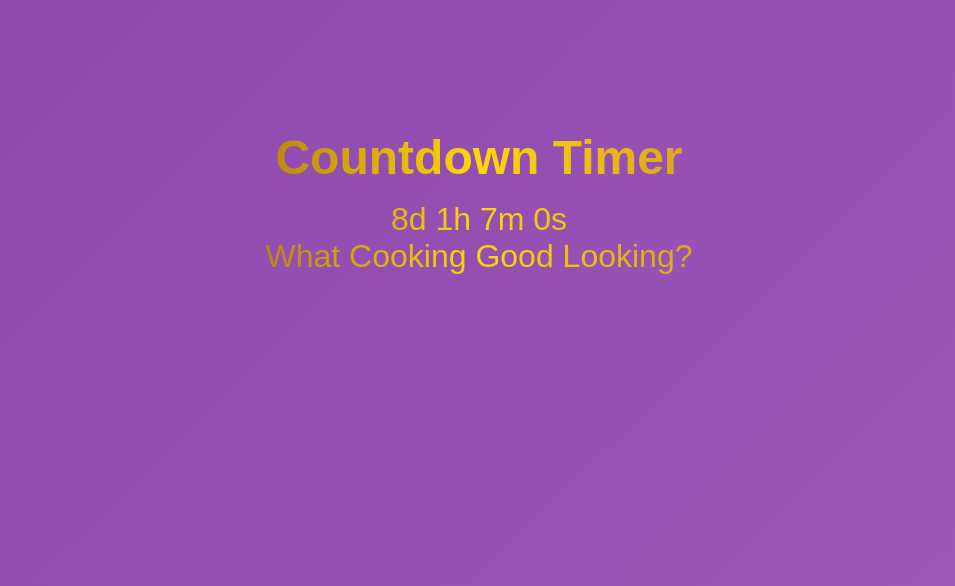
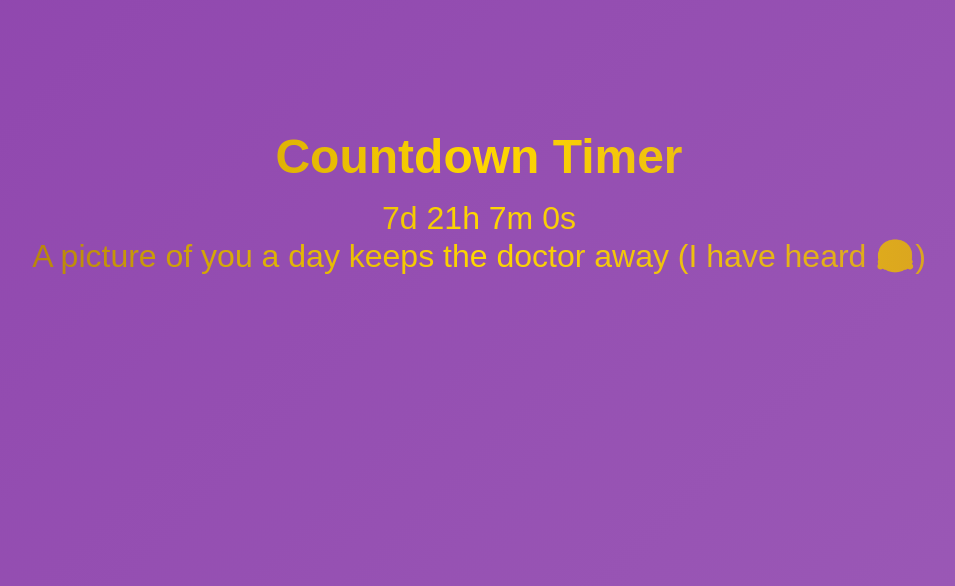
Before and after one commit to 19sx/PolskaAustriaCountdown, a plain HTML site: page index.html in a window 1280 px wide. Shown: the part 214-800 px from the top of the page, without its empty margins (161-1116 px from the left). Drawn offline with Linux system fonts and the light colour scheme.

Commit message:
Update index.html

```diff
--- a/index.html
+++ b/index.html
@@ -65,7 +65,7 @@
     </div>
 
     <script>
-        const targetDate = new Date('2025-01-04T05:50:00');
+        const targetDate = new Date('2025-01-04T01:50:00');
 
         const hourlyMessages = [
             "Du bist das beste was mir jemals passiert ist❤️",
```
